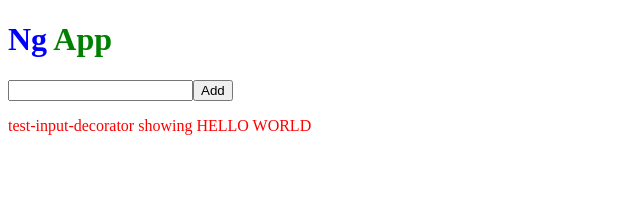
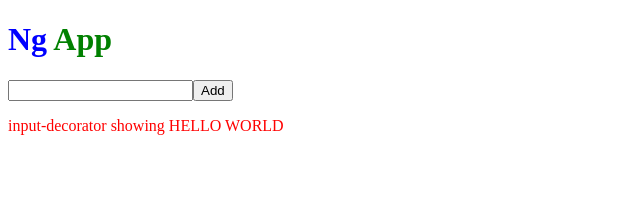
Before and after one commit to dirkzukunft/ng-playground, an Angular app: page / in a window 1280 px wide. Shown: the top 207 px of the page, without its empty margins (0-640 px from the left). Built offline with nearby package versions, Linux system fonts and the light colour scheme.

Commit message:
Add a ngModule and move a component there

```diff
--- a/src/app/app.component.html
+++ b/src/app/app.component.html
@@ -1,7 +1,7 @@
 <h1>Ng <span class="green">App</span></h1>
 <main>
   <playground-test-form></playground-test-form>
-  <playground-test-input-decorator
+  <playground-input-decorator
     [data]="sampleString"
-  ></playground-test-input-decorator>
+  ></playground-input-decorator>
 </main>
--- a/src/app/test-input-decorator/test-input-decorator.component.html
+++ /dev/null
@@ -1 +0,0 @@
-<p>test-input-decorator showing {{ data | uppercase }}</p>
--- a/src/app/test-input-decorator/test-input-decorator.component.ts
+++ /dev/null
@@ -1,14 +0,0 @@
-import { Component, Input, OnInit } from '@angular/core';
-
-@Component({
-  selector: 'playground-test-input-decorator',
-  templateUrl: './test-input-decorator.component.html',
-  styleUrls: ['./test-input-decorator.component.css'],
-})
-export class TestInputDecoratorComponent implements OnInit {
-  @Input() data: string = 'default';
-
-  constructor() {}
-
-  ngOnInit(): void {}
-}
--- /dev/null
+++ b/src/app/test/input-decorator/input-decorator.component.html
@@ -0,0 +1 @@
+<p>input-decorator showing {{ data | uppercase }}</p>
--- /dev/null
+++ b/src/app/test/input-decorator/input-decorator.component.ts
@@ -0,0 +1,14 @@
+import { Component, Input, OnInit } from '@angular/core';
+
+@Component({
+  selector: 'playground-input-decorator',
+  templateUrl: './input-decorator.component.html',
+  styleUrls: ['./input-decorator.component.css'],
+})
+export class InputDecoratorComponent implements OnInit {
+  @Input() data: string = 'default';
+
+  constructor() {}
+
+  ngOnInit(): void {}
+}
```
Also changed, not shown: src/app/app.module.ts (+3 -4 lines), src/app/test/test.module.ts (added, +10 -0 lines), src/app/test/input-decorator/input-decorator.component.css (added), 1 other file (tests, documents, lock files or other folders).
